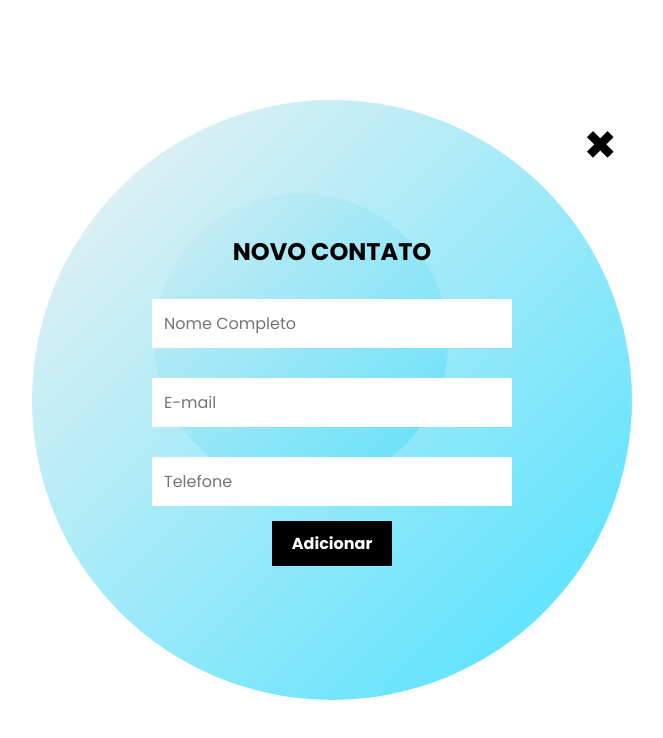
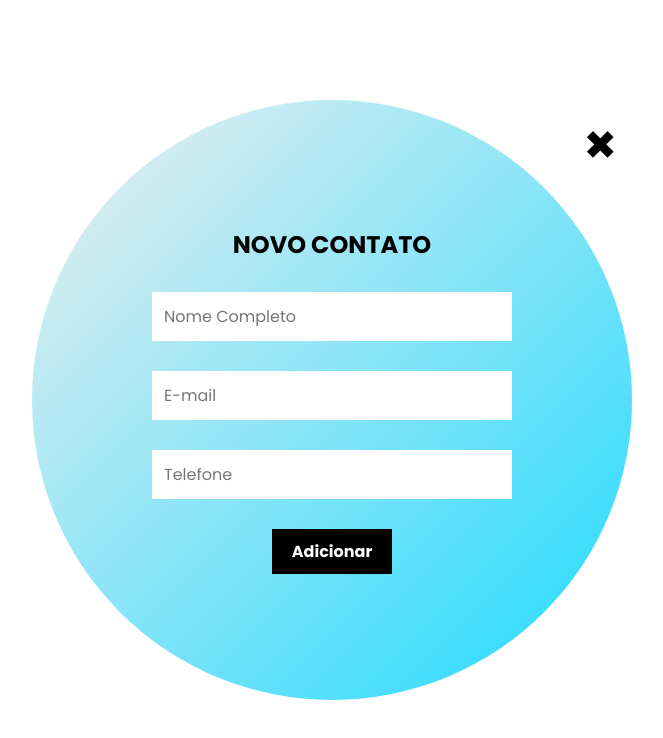
Before and after one commit to rsturk87/lista-contatos, a React (Create React App) app: page / in a window 1280 px wide. Both pictures are taken after a click on the button "Novo Contato". Shown: the top 738 px of the page, without its empty margins (308-971 px from the left). Built offline with nearby package versions, Linux system fonts and the light colour scheme.

Commit message:
css do forms melhorado

```diff
--- a/src/components/Agenda/styles.ts
+++ b/src/components/Agenda/styles.ts
@@ -28,7 +28,7 @@ export const Titulo = styled.h1`
 
 export const Circulo = styled(motion.div)`
   position: absolute;
-  top: 24%;
+  top: 23%;
   left: 37%;
   width: 270px;
   height: 270px;
--- a/src/components/FormContato/index.tsx
+++ b/src/components/FormContato/index.tsx
@@ -2,17 +2,22 @@ import React, { useState } from "react";
 import { useDispatch } from "react-redux";
 import { addContact } from "../../redux/contactsSlice";
 import * as S from "./styles";
+import { motion, AnimatePresence } from "framer-motion";
 
 function FormContato({ voltar }: { voltar: () => void }) {
     const dispatch = useDispatch();
     const [nome, setNome] = useState("");
     const [email, setEmail] = useState("");
     const [telefone, setTelefone] = useState("");
-    const [isVisible, setIsVisible] = useState(true); // Estado para animação de saída
+    const [erro, setErro] = useState(false);
+    const [sucesso, setSucesso] = useState(false);
 
     const handleSubmit = (e: React.FormEvent) => {
         e.preventDefault();
-        if (!nome || !email || !telefone) return;
+        if (!nome || !email || !telefone) {
+            setErro(true);
+            return;
+        }
 
         const novoContato = {
             id: Date.now(),
@@ -22,25 +27,89 @@ function FormContato({ voltar }: { voltar: () => void }) {
         };
 
         dispatch(addContact(novoContato));
-        handleClose(); // Fecha com animação
+        setErro(false);
+        setSucesso(true); // Exibe a mensagem de sucesso
+
+        // Limpa os campos do formulário
+        setNome("");
+        setEmail("");
+        setTelefone("");
+
+        // Oculta a mensagem de sucesso após 2 segundos e fecha o formulário
+        setTimeout(() => {
+            setSucesso(false);
+            handleClose();
+        }, 2000);
     };
 
     const handleClose = () => {
-        setIsVisible(false); // Inicia a animação de saída
-        setTimeout(voltar, 400); // Espera a animação antes de fechar
+        setTimeout(voltar, 500);
     };
 
     return (
-        <S.FormContainer isVisible={isVisible}>
+        <AnimatePresence>
+            <S.FormContainer
+                as={motion.div}
+                initial={{ opacity: 0, scale: 0.8, y: 50 }}
+                animate={{ opacity: 1, scale: 1, y: 0 }}
+                exit={{ opacity: 0, scale: 0.8, y: 50 }}
+                transition={{ duration: 0.5, ease: "easeInOut" }}
+            >
                 <S.Fechar onClick={handleClose}>✖</S.Fechar>
                 <h2>NOVO CONTATO</h2>
                 <form onSubmit={handleSubmit}>
-                <S.Input type="text" placeholder="Nome Completo" value={nome} onChange={(e) => setNome(e.target.value)} />
-                <S.Input type="email" placeholder="E-mail" value={email} onChange={(e) => setEmail(e.target.value)} />
-                <S.Input type="tel" placeholder="Telefone" value={telefone} onChange={(e) => setTelefone(e.target.value)} />
+                    <S.Input
+                        type="text"
+                        placeholder="Nome Completo"
+                        value={nome}
+                        onChange={(e) => setNome(e.target.value)}
+                    />
+                    <S.Input
+                        type="email"
+                        placeholder="E-mail"
+                        value={email}
+                        onChange={(e) => setEmail(e.target.value)}
+                    />
+                    <S.Input
+                        type="tel"
+                        placeholder="Telefone"
+                        value={telefone}
+                        onChange={(e) => setTelefone(e.target.value)}
+                    />
                     <S.Botao type="submit">Adicionar</S.Botao>
+
+                    {/* Mensagem de erro animada */}
+                    <AnimatePresence>
+                        {erro && (
+                            <S.ErroMessage
+                                as={motion.p}
+                                initial={{ opacity: 0, y: -10 }}
+                                animate={{ opacity: 1, y: 0 }}
+                                exit={{ opacity: 0, y: -10 }}
+                                transition={{ duration: 0.3 }}
+                            >
+                                Preencha todos os campos!
+                            </S.ErroMessage>
+                        )}
+                    </AnimatePresence>
+
+                    {/* Mensagem de sucesso animada */}
+                    <AnimatePresence>
+                        {sucesso && (
+                            <S.SucessoMessage
+                                as={motion.p}
+                                initial={{ opacity: 0, y: -10 }}
+                                animate={{ opacity: 1, y: 0 }}
+                                exit={{ opacity: 0, y: -10 }}
+                                transition={{ duration: 0.3 }}
+                            >
+                                Contato adicionado com sucesso! ✅
+                            </S.SucessoMessage>
+                        )}
+                    </AnimatePresence>
                 </form>
             </S.FormContainer>
+        </AnimatePresence>
     );
 }
 
--- a/src/components/FormContato/styles.ts
+++ b/src/components/FormContato/styles.ts
@@ -1,7 +1,8 @@
 import styled from "styled-components";
+import { motion } from "framer-motion";
 
-export const FormContainer = styled.div<{ isVisible: boolean }>`
-  background: linear-gradient(to top left, rgba(30, 218, 255, 0.8), rgba(239, 239, 239, 0.8));
+export const FormContainer = styled(motion.div)`
+  background: linear-gradient(to top left, rgba(30, 218, 255), rgba(239, 239, 239));
   border-radius: 50%;
   padding: 120px;
   text-align: center;
@@ -16,11 +17,6 @@ export const FormContainer = styled.div<{ isVisible: boolean }>`
   position: relative;
   margin: auto;
   gap: 15px;
-
-  transition: opacity 0.6s ease-in-out, transform 0.7s ease-in-out;
-  opacity: ${(props) => (props.isVisible ? "1" : "0")};
-  transform: ${(props) => (props.isVisible ? "scale(1)" : "scale(0.5)")};
-  pointer-events: ${(props) => (props.isVisible ? "all" : "none")};
 
   h2 {
     text-transform: uppercase;
@@ -50,6 +46,7 @@ export const Botao = styled.button`
   font-size: 16px;
   font-weight: bold;
   transition: 0.6s;
+  margin-top: 15px;
 
   &:hover {
     background: #fff;
@@ -71,3 +68,19 @@ export const Fechar = styled.button`
     transform: scale(1.2);
   }
 `;
+
+export const SucessoMessage = styled.p`
+  color: #2b5e21;
+  font-size: 14px;
+  margin-top: 8px;
+  font-weight: bold;
+  text-align: center;
+`;
+
+export const ErroMessage = styled.p`
+  color: #ff6961;
+  font-size: 14px;
+  margin-top: 8px;
+  font-weight: bold;
+  text-align: center;
+`;
```
Lines whose indentation alone changed are shown as unchanged.
